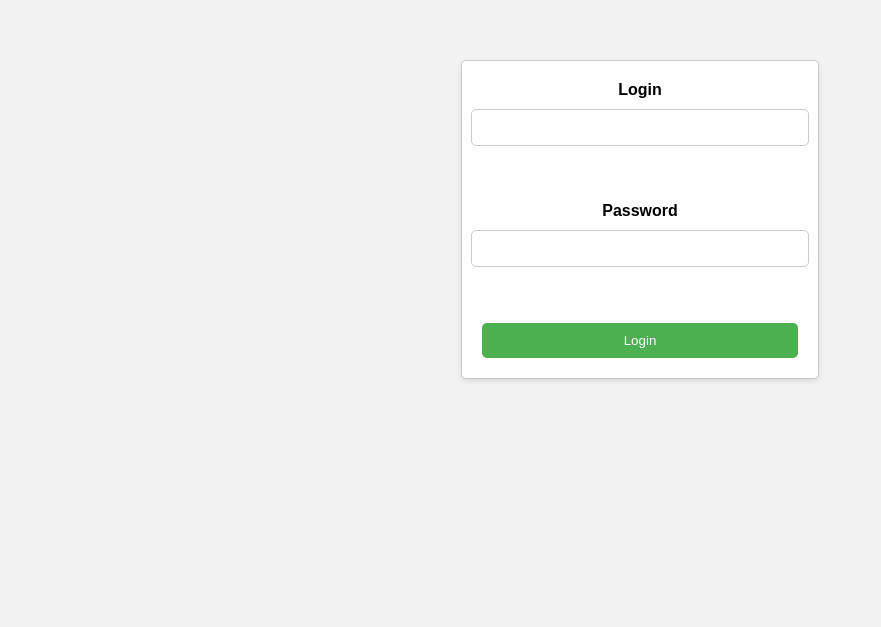
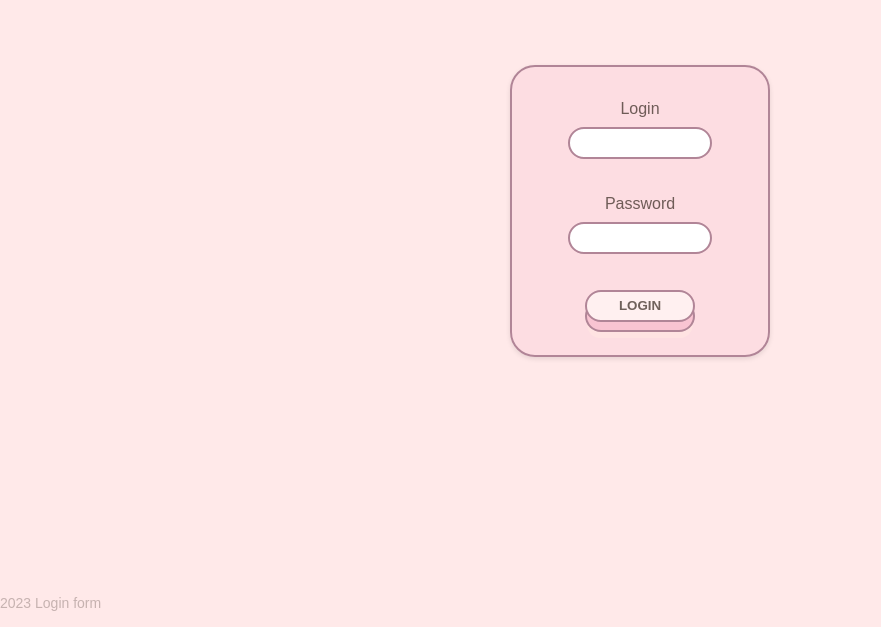
Before and after one commit to pgmtags/checkLogin, a plain HTML site: page index.html in a window 1280 px wide. Shown: the part 189-816 px from the top of the page, without its empty margins (0-881 px from the left). Drawn offline with Linux system fonts and the light colour scheme.

Commit message:
Change style
Pink is a beautiful color. 🙂

```diff
--- a/index.html
+++ b/index.html
@@ -11,9 +11,11 @@
     <input type="text" id="username" name="username" required><br><br>
     <label for="password">Password</label>
     <input type="password" id="password" name="password" required><br><br>
-    <input type="button" value="Login" onclick="validateLogin()">
+    <button class="Login" value="Login" onclick="validateLogin()"> Login</button>
   </form>
-
+  <footer>
+    <p>2023 Login form</p>
+  </footer>
   <script src="script.js"></script>
 </body>
 </html>
--- a/script.js
+++ b/script.js
@@ -6,10 +6,8 @@ const correctPassword = "password123";
 function checkLogin(username, password) {
   if (username === correctUsername && password === correctPassword) {
     console.log("Login successful!");
-    alert("Login successful!");
   } else {
     console.log("Error login.");
-    alert("Error login.");
   }
 }
 
@@ -21,8 +19,10 @@ function validateLogin() {
   checkLogin(enteredUsername, enteredPassword);
 }
 
+/*
 // Function to register a user
 function register() {
   console.log("Register button clicked!");
   alert("Register button clicked!");
 }
+*/
--- a/style.css
+++ b/style.css
@@ -1,49 +1,99 @@
 body {
+  margin: 0;
+  padding: 0;
   font-family: Arial, sans-serif;
-  background-color: #f2f2f2;
+  background-color: #ffe9e9;
   display: flex;
   justify-content: center;
   align-items: center;
   height: 100vh;
+  -webkit-font-smoothing: antialiased;
+  user-select: none;
 }
 
 form {
-  width: 25%;
-  padding: 20px;
-  background-color: #fff;
-  border: 1px solid #ccc;
-  border-radius: 5px;
+  height: 20%;
+  width: 10%;
+  padding: 5%;
+  background-color: #f9c4d256;
+  border: 2px solid #b18597;
+  border-radius: 25px;
   box-shadow: 0 2px 5px rgba(0, 0, 0, 0.1);
   display: flex;
   flex-direction: column;
   align-items: center;
+  justify-content: center;
 }
 
 label {
   display: block;
-  margin-bottom: 10px;
-  font-weight: bold;
+  margin-bottom: 7%;
+  color: #382b22b9;
 }
 
 input[type="text"],
 input[type="password"] {
   width: 100%;
-  padding: 10px;
-  margin-bottom: 20px;
-  border: 1px solid #ccc;
-  border-radius: 5px;
+  padding: 5%;
+  border: 2px solid #b18597;
+  border-radius: 25px;
 }
 
-input[type="button"] {
-  width: 100%;
-  padding: 10px;
-  background-color: #4caf50;
-  color: #fff;
-  border: none;
-  border-radius: 5px;
-  cursor: pointer;
+button.Login {
+  text-transform: uppercase;
+  font-weight: bold;
+  color: #382b22b9;
+  padding: 5% 25%;
+  background: #fff0f0;
+  border: 2px solid #b18597;
+  border-radius: 25px;
+  transform-style: preserve-3d;
+  transition: transform 150ms cubic-bezier(0, 0, 0.58, 1), background 150ms cubic-bezier(0, 0, 0.58, 1);
 }
 
-input[type="button"]:hover {
-  background-color: #45a049;
+button.Login::before {
+  content: '';
+  position: absolute;
+  width: 100%;
+  height: 100%;
+  top: 0;
+  left: 0;
+  background: #f9c4d2;
+  border-radius: inherit;
+  box-shadow: 0 0 0 2px #b18597, 0 0.625em 0 0 #ffe3e2;
+  transform: translate3d(0, 0.75em, -1em);
+  transition: transform 150ms cubic-bezier(0, 0, 0.58, 1), box-shadow 150ms cubic-bezier(0, 0, 0.58, 1);
 }
+
+button.Login:hover {
+  background: #ffe9e9;
+  transform: translate(0, 0.25em);
+}
+
+button.Login:hover::before {
+  box-shadow: 0 0 0 2px #b18597, 0 0.5em 0 0 #ffe3e2;
+  transform: translate3d(0, 0.5em, -1em);
+}
+
+button.Login:active {
+  background: #ffe9e9;
+  transform: translate(0em, 0.75em);
+}
+
+button.Login:active::before {
+  box-shadow: 0 0 0 2px #b18597, 0 0 #ffe3e2;
+  transform: translate3d(0, 0, -1em);
+}
+
+footer {
+  text-align: left;
+  position: absolute;
+  bottom: 0;
+  width: 100%;
+}
+
+footer p {
+  margin: 0;
+  font-size: 14px;
+  color: #382b2249;
+}
```
